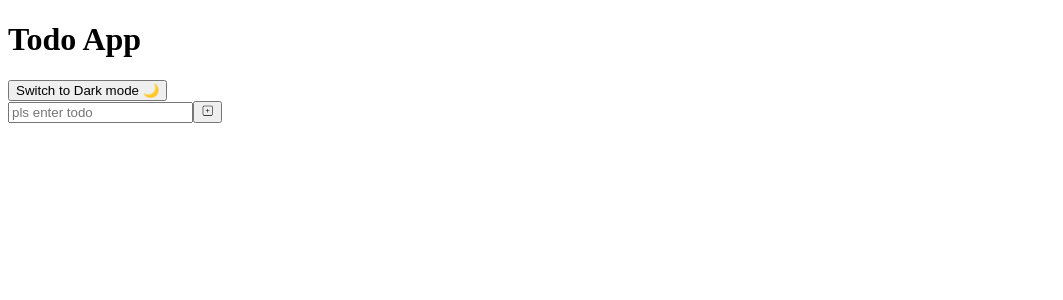
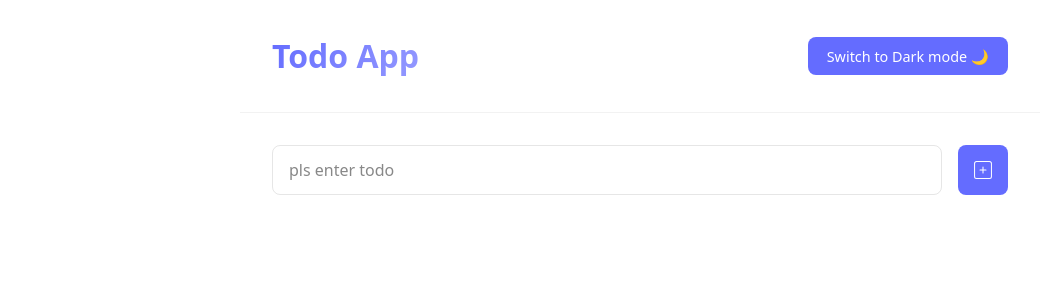
Before and after one commit to M3hTi/Lesson-30-To-do-App-version-2-in-React, a React (Vite) app: page / in a window 1280 px wide. Shown: the top 300 px of the page, without its empty margins (0-1063 px from the left). Built offline with nearby package versions, Linux system fonts and the light colour scheme.

Commit message:
style: add global CSS styles and utility classes

```diff
--- a/src/App.css
+++ b/src/App.css
@@ -0,0 +1,116 @@
+/* Base styles and variables */
+:root {
+  --primary-color: #646cff;
+  --background-light: #ffffff;
+  --background-dark: #242424;
+  --text-light: #213547;
+  --text-dark: #ffffff;
+  --shadow: 0 2px 8px rgba(0, 0, 0, 0.1);
+  --transition: all 0.3s ease;
+}
+
+body {
+  margin: 0;
+  min-height: 100vh;
+  transition: var(--transition);
+  background-color: var(--background-light);
+  color: var(--text-light);
+}
+
+.dark_mode {
+  background-color: var(--background-dark);
+  color: var(--text-dark);
+}
+
+/* Header styles */
+.header {
+  display: flex;
+  align-items: center;
+  justify-content: space-between;
+  max-width: 800px;
+  margin: 0 auto;
+  padding: 2rem;
+  border-bottom: 1px solid rgba(128, 128, 128, 0.1);
+}
+
+.header > h1 {
+  margin: 0;
+  font-size: 2rem;
+  font-weight: 600;
+  background: linear-gradient(120deg, var(--primary-color), #9499ff);
+  -webkit-background-clip: text;
+  -webkit-text-fill-color: transparent;
+}
+
+/* Button styles */
+.btn {
+  border: none;
+  cursor: pointer;
+  padding: 0.6rem 1.2rem;
+  border-radius: 8px;
+  font-size: 0.9rem;
+  font-weight: 500;
+  background-color: var(--primary-color);
+  color: white;
+  transition: var(--transition);
+}
+
+.btn:hover {
+  transform: translateY(-2px);
+  opacity: 0.9;
+  box-shadow: var(--shadow);
+}
+
+/* Form styles */
+.form {
+  max-width: 800px;
+  margin: 2rem auto;
+  padding: 0 2rem;
+  display: flex;
+  gap: 1rem;
+}
+
+.form input {
+  flex: 1;
+  padding: 0.8rem 1rem;
+  border: 1px solid rgba(128, 128, 128, 0.2);
+  border-radius: 8px;
+  font-size: 1rem;
+  transition: var(--transition);
+  background-color: transparent;
+  color: inherit;
+}
+
+.form input:focus {
+  outline: none;
+  border-color: var(--primary-color);
+  box-shadow: var(--shadow);
+}
+
+.form input::placeholder {
+  color: #888;
+}
+
+.form button {
+  background-color: var(--primary-color);
+  color: white;
+  border: none;
+  border-radius: 8px;
+  padding: 0.8rem;
+  cursor: pointer;
+  transition: var(--transition);
+  display: flex;
+  align-items: center;
+  justify-content: center;
+}
+
+.form button:hover {
+  transform: translateY(-2px);
+  opacity: 0.9;
+  box-shadow: var(--shadow);
+}
+
+.form button svg {
+  width: 1.5rem;
+  height: 1.5rem;
+}
--- a/src/index.css
+++ b/src/index.css
@@ -0,0 +1,88 @@
+/* Global styles and variables */
+:root {
+  --primary-color: #646cff;
+  --background-light: #ffffff;
+  --background-dark: #242424;
+  --text-light: #213547;
+  --text-dark: #ffffff;
+  --shadow: 0 2px 8px rgba(0, 0, 0, 0.1);
+  --transition: all 0.3s ease;
+}
+
+* {
+  margin: 0;
+  padding: 0;
+  box-sizing: border-box;
+}
+
+body {
+  margin: 0;
+  min-height: 100vh;
+  font-family: system-ui, -apple-system, BlinkMacSystemFont, 'Segoe UI', Roboto, Oxygen, Ubuntu, Cantarell, sans-serif;
+  line-height: 1.5;
+  transition: var(--transition);
+  background-color: var(--background-light);
+  color: var(--text-light);
+}
+
+button {
+  font-family: inherit;
+}
+
+input {
+  font-family: inherit;
+}
+
+.dark_mode {
+  background-color: var(--background-dark);
+  color: var(--text-dark);
+}
+
+.pad-4{
+  padding: 4px;
+}
+.pad-6{
+  padding: 6px;
+}
+.pad-8{
+  padding: 8px;
+}
+.pad-12{
+  padding: 12px;
+}
+.pad-16{
+  padding: 16px;
+}
+.pad-24{
+  padding: 24px;
+}
+.pad-32{
+  padding: 32px;
+}
+.pad-48{
+  padding: 48px;
+}
+.margin-4{
+  margin: 4px;
+}
+.margin-6{
+  margin: 6px;
+}
+.margin-8{
+  margin: 8px;
+}
+.margin-12{
+  margin: 12px;
+}
+.margin-16{
+  margin: 16px;
+}
+.margin-24{
+  margin: 24px;
+}
+.margin-32{
+  margin: 32px;
+}
+.margin-48{
+  margin: 48px;
+}
```
